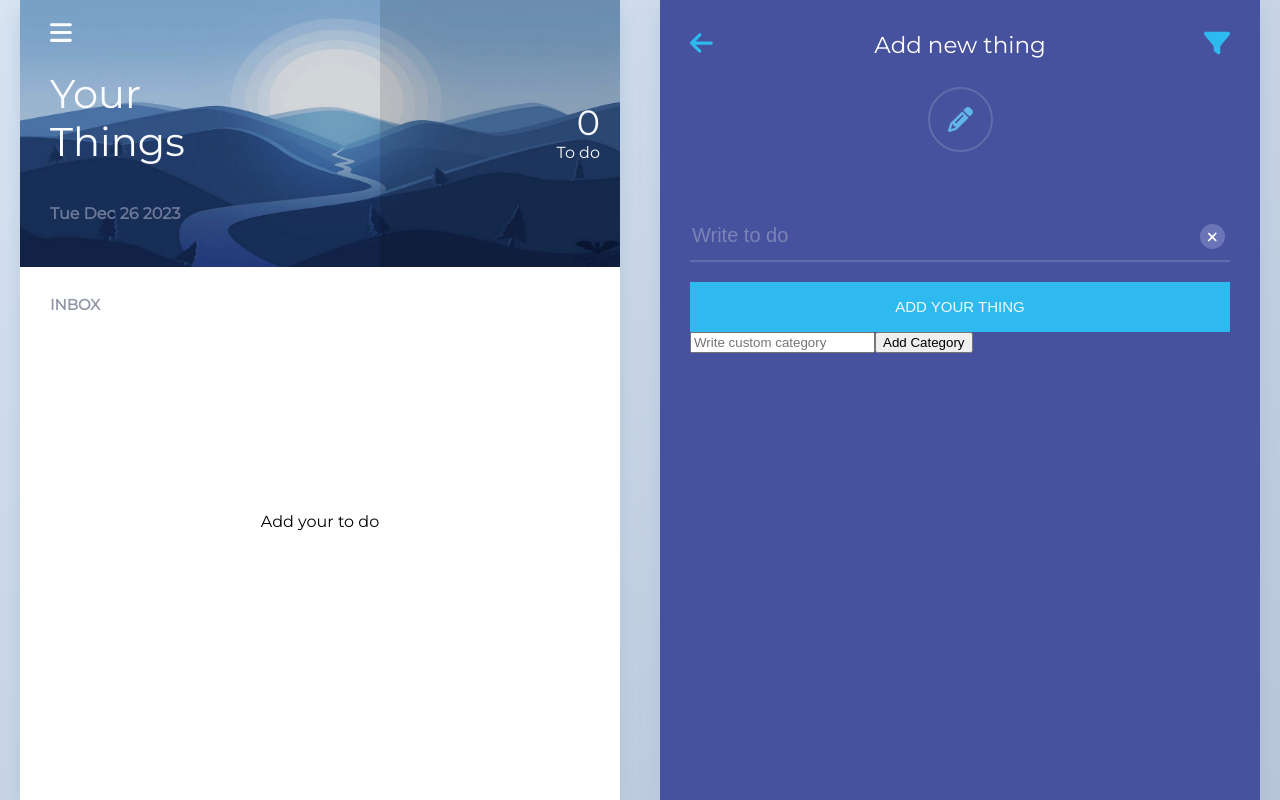
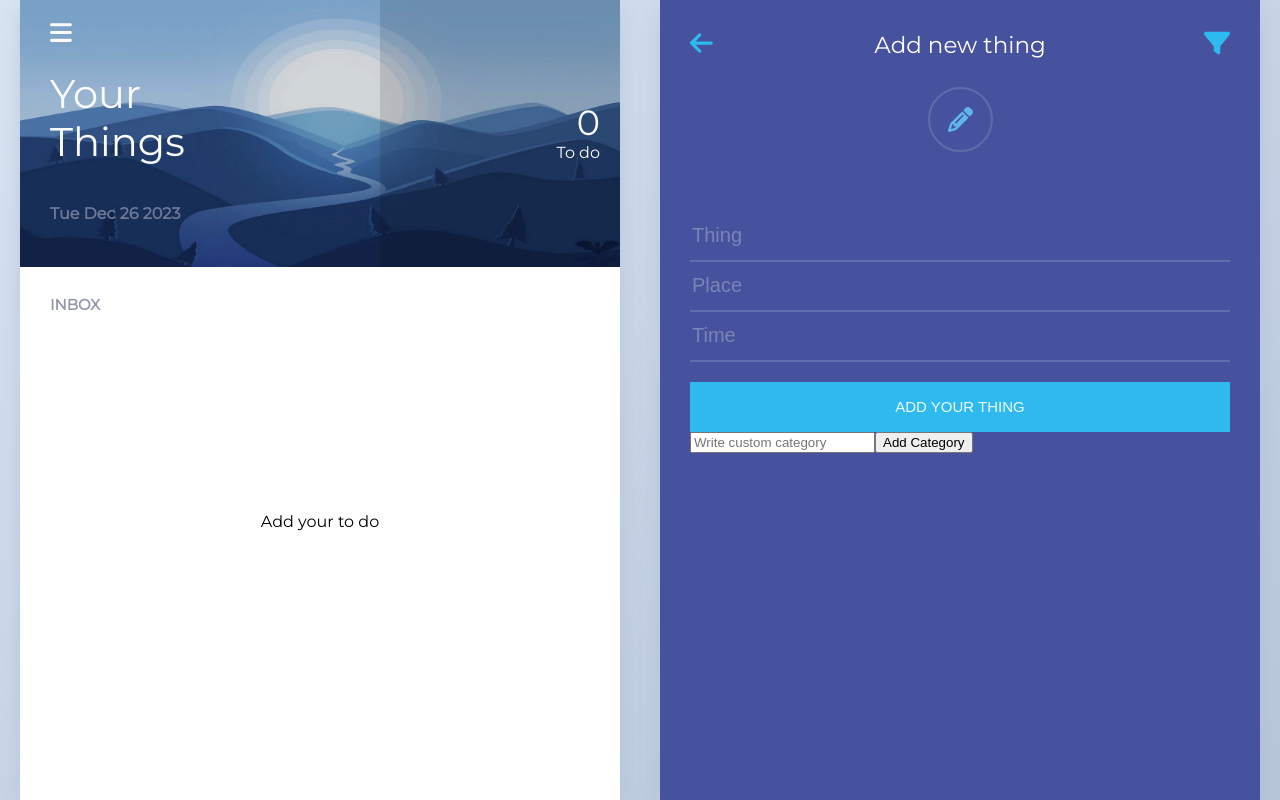
Before and after one commit to WonWoo-Shin/react-to-do-list, a React (Vite) app: page / in a window 1280 px wide. Built offline with nearby package versions, Linux system fonts and the light colour scheme.

Commit message:
24.1.18
* 지우기 버튼 컴포넌트 추가

```diff
--- a/src/atom.ts
+++ b/src/atom.ts
@@ -15,6 +15,8 @@ export const enum Categories {
 export interface IToDo {
   id: number;
   text: string;
+  place?: string;
+  time?: string;
   category: Categories;
 }
 
--- a/src/components/AddToDo/AddToDo.tsx
+++ b/src/components/AddToDo/AddToDo.tsx
@@ -4,7 +4,7 @@ import { Categories, selectedCateAtom, toDosAtom } from "../../atom";
 import {
   ButtonStyle,
   EraseBtn,
-  EraseBtnWrap,
+  EraseBtnWrapStyle,
   InputStyle,
   InputWrap,
 } from "../../styles/AddToDoStyle";
@@ -13,6 +13,18 @@ import { faXmark } from "@fortawesome/free-solid-svg-icons";
 
 interface IForm {
   toDo: string;
+  place: string;
+  time: string;
+}
+
+function EraseBtnWrap({ eraseValue }: any) {
+  return (
+    <EraseBtnWrapStyle>
+      <EraseBtn onClick={eraseValue}>
+        <FontAwesomeIcon icon={faXmark} fontSize={"14px"} />
+      </EraseBtn>
+    </EraseBtnWrapStyle>
+  );
 }
 
 function AddToDo() {
@@ -24,34 +36,52 @@ function AddToDo() {
     setValue,
     formState: { errors },
     watch,
-  } = useForm<IForm>();
+  } = useForm<IForm>({
+    defaultValues: {
+      toDo: "",
+      place: "",
+      time: "",
+    },
+  });
   const addToDo = (data: IForm) => {
     setToDos((oldToDos) => [
       {
         id: Date.now(),
         text: data.toDo,
+        place: data.place,
+        time: data.time,
         category:
           selectedCate === Categories.all ? Categories.toDo : selectedCate,
       },
       ...oldToDos,
     ]);
     setValue("toDo", "");
+    setValue("place", "");
+    setValue("time", "");
   };
-  const watchToDo = watch("toDo");
+  const [watchToDo, watchPlace, watchTime] = watch(["toDo", "place", "time"]);
   return (
     <>
       <form onSubmit={handleSubmit(addToDo)}>
         <InputWrap>
           <InputStyle
-            {...register("toDo", { required: "To do is empty" })}
-            placeholder="Write to do"
+            {...register("toDo", { required: "Write your thing" })}
+            placeholder="Thing"
           />
           {watchToDo === "" || (
-            <EraseBtnWrap>
-              <EraseBtn onClick={() => setValue("toDo", "")}>
-                <FontAwesomeIcon icon={faXmark} fontSize={"14px"} />
-              </EraseBtn>
-            </EraseBtnWrap>
+            <EraseBtnWrap eraseValue={() => setValue("toDo", "")} />
+          )}
+        </InputWrap>
+        <InputWrap>
+          <InputStyle {...register("place")} placeholder="Place" />
+          {watchPlace === "" || (
+            <EraseBtnWrap eraseValue={() => setValue("place", "")} />
+          )}
+        </InputWrap>
+        <InputWrap>
+          <InputStyle {...register("time")} placeholder="Time" />
+          {watchTime === "" || (
+            <EraseBtnWrap eraseValue={() => setValue("time", "")} />
           )}
         </InputWrap>
         <ButtonStyle>ADD YOUR THING</ButtonStyle>
--- a/src/components/Home.tsx
+++ b/src/components/Home.tsx
@@ -8,6 +8,7 @@ import AddToDoBox from "./AddToDo/AddToDoBox";
 
 function Home() {
   const toDos = useRecoilValue(toDosSelector);
+  console.log(toDos);
   return (
     <Container>
       <ToDoListBox>
--- a/src/styles/AddToDoStyle.tsx
+++ b/src/styles/AddToDoStyle.tsx
@@ -49,6 +49,7 @@ export const InputStyle = styled.input`
   width: 100%;
   height: 50px;
   font-size: 20px;
+  color: #ffffff;
   background-color: inherit;
   border: none;
   border-bottom: 2px solid #626bab;
@@ -58,7 +59,7 @@ export const InputStyle = styled.input`
   }
 `;
 
-export const EraseBtnWrap = styled.div`
+export const EraseBtnWrapStyle = styled.div`
   position: absolute;
   top: 0;
   right: 5px;
```
